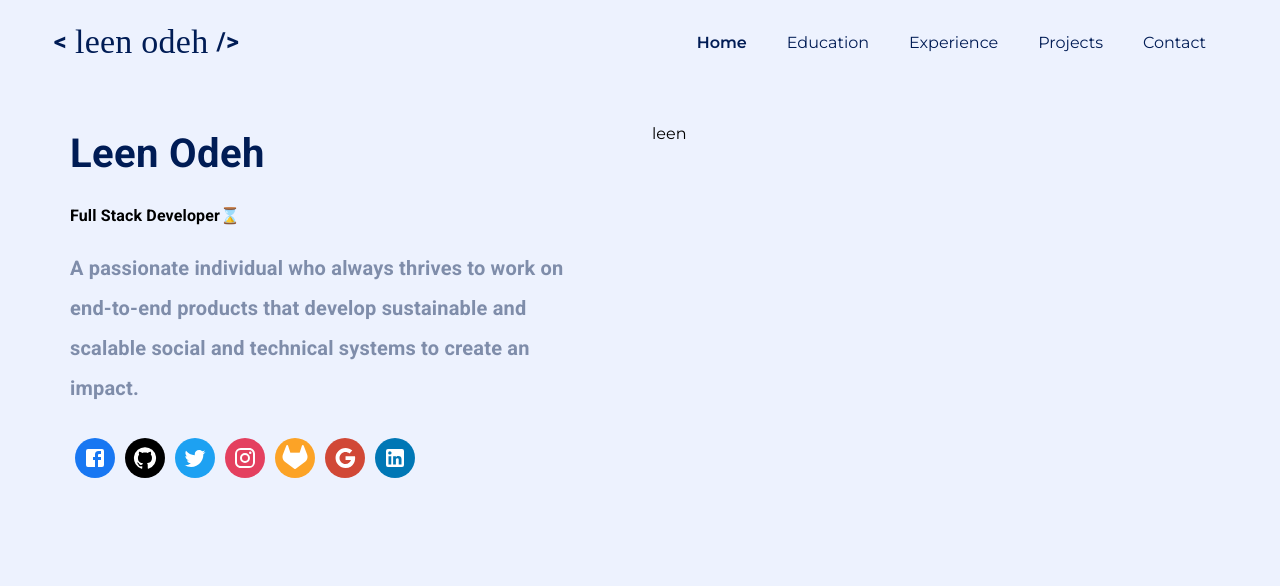
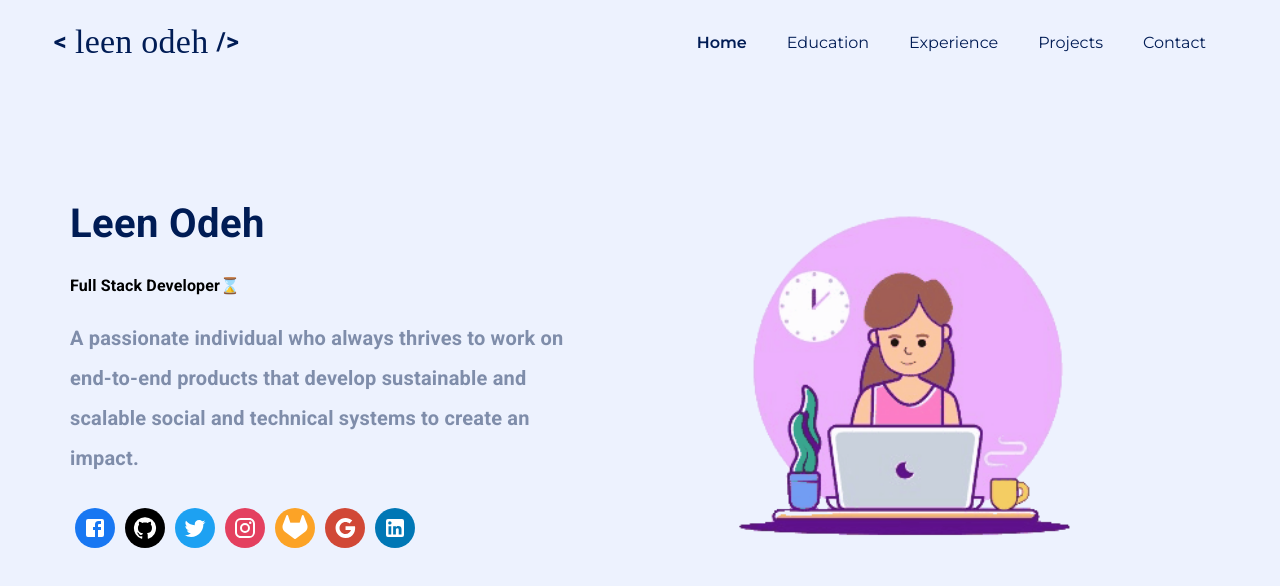
Before and after one commit to Leen-odeh3/My-portfolio, a React (Vite) app: page /home in a window 1280 px wide. Shown: the top 586 px of the page. Built offline with nearby package versions, Linux system fonts and the light colour scheme; a web font is replaced by a local one.

Commit message:
added LeftSide/ ImgHeroSection

```diff
--- a/src/Component/Hero.tsx
+++ b/src/Component/Hero.tsx
@@ -1,5 +1,6 @@
 import { Box, Grid, Stack, Typography } from "@mui/material";
 import { Social } from "../data/Social";
+import RightSide from "./RightSide";
 
 const Hero = () => {
   return (
@@ -8,6 +9,7 @@ const Hero = () => {
         flexGrow: 1,
         margin: { xs: "10px 20px", md: "10px 30px" },
         padding: { xs: "10px 20px", md: "20px 40px" },
+        alignItems: 'center'
       }}
     >
       <Grid container spacing={3}>
@@ -15,7 +17,7 @@ const Hero = () => {
           <Box className="info">
             <Typography
               component="h1"
-              sx={{ fontSize: "40px", marginBottom: "20px", color: "#001c55" }}
+              sx={{ fontSize: "40px", marginBottom: "20px", color: "#001c55",paddingTop: { md: "70px" } }}
             >
               Leen Odeh
             </Typography>
@@ -58,7 +60,7 @@ const Hero = () => {
         </Grid>
 
         <Grid item xs={12} md={6}>
-          leen
+          <RightSide/>
         </Grid>
       </Grid>
     </Box>
--- /dev/null
+++ b/src/Component/RightSide.tsx
@@ -0,0 +1,26 @@
+
+const RightSide = () => {
+  return (
+    <div style={{padding:"20px"}}>
+      <img src="../../public/HeroImg.gif" alt="hero-img" width="90%" height="100%"
+       style={{objectFit:"cover"}}/>
+
+        <style>
+      {
+        `
+        @media(max-width:900px){
+          img{
+            width:100%;
+            height:100%;
+          }
+        }
+        `
+      }
+    </style>
+    </div>
+
+
+  )
+}
+
+export default RightSide
```
Also changed, not shown: public/HeroImg.gif (added).
